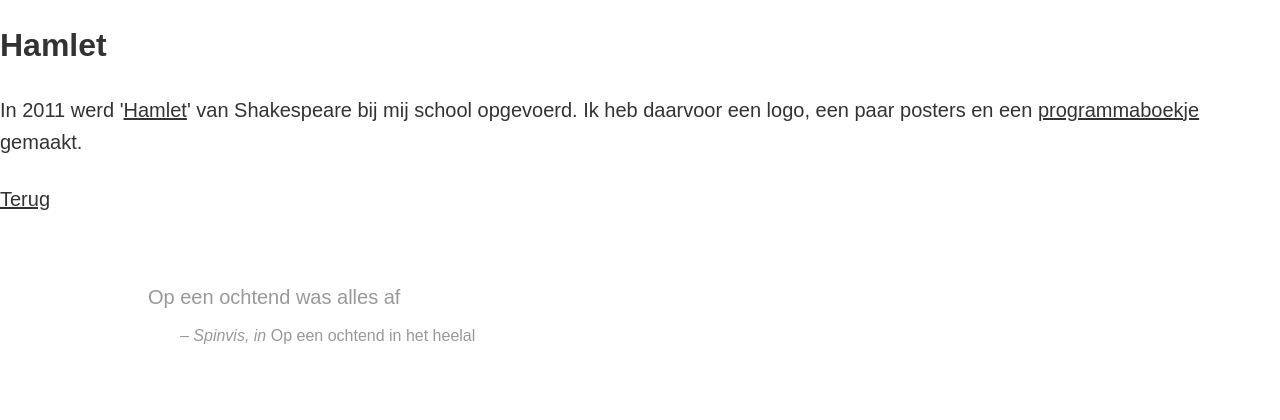
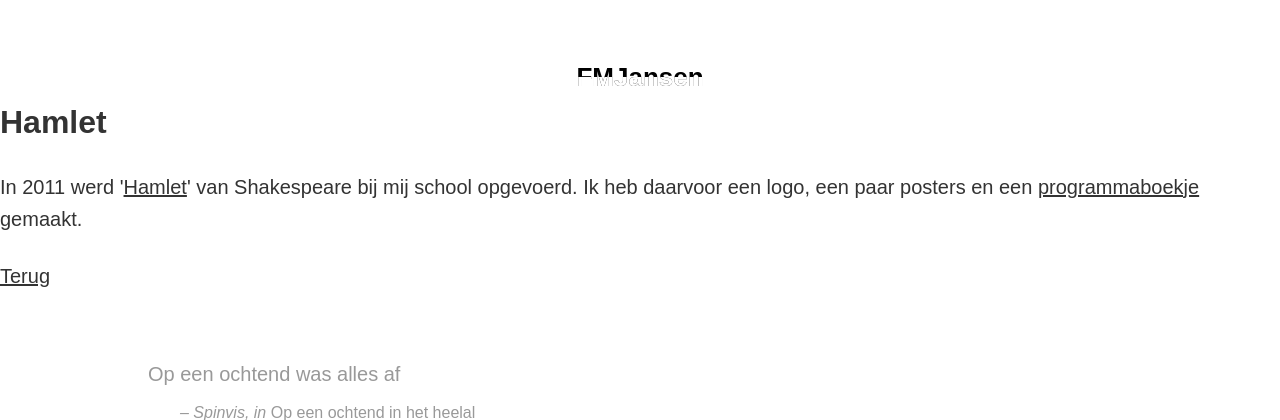
Before and after one commit to FMJansen/-archived-fmjansen.com, a PHP site: page /hamlet/index.php in a window 1280 px wide. Shown: the top 420 px of the page. Run offline with PHP 8.4, Linux system fonts and the light colour scheme; data that the repository does not hold is empty; style sheets or scripts are compiled from the project's sources; some libraries are stand-ins or nearby versions; some web fonts are replaced.

Commit message:
move header FMJansen to header.php

```diff
--- a/header.php
+++ b/header.php
@@ -35,3 +35,7 @@
 
   </head>
   <body>
+
+    <header>
+      <h1 class="site_title site_title--top">FMJansen</h1>
+    </header>
--- a/index.php
+++ b/index.php
@@ -1,8 +1,4 @@
 <?php include('header.php'); ?>
-
-    <header>
-      <h1 class="site_title site_title--top">FMJansen</h1>
-    </header>
 
 <section class="phone_call">
 
--- a/work/index.php
+++ b/work/index.php
@@ -1,8 +1,4 @@
 <?php $page_title = 'Werk - '; include('../header.php'); ?>
-
-<header>
-  <h1 class="site_title site_title--top">FMJansen</h1>
-</header>
 
 <section class="work">
 
```
Lines whose indentation alone changed are shown as unchanged.
